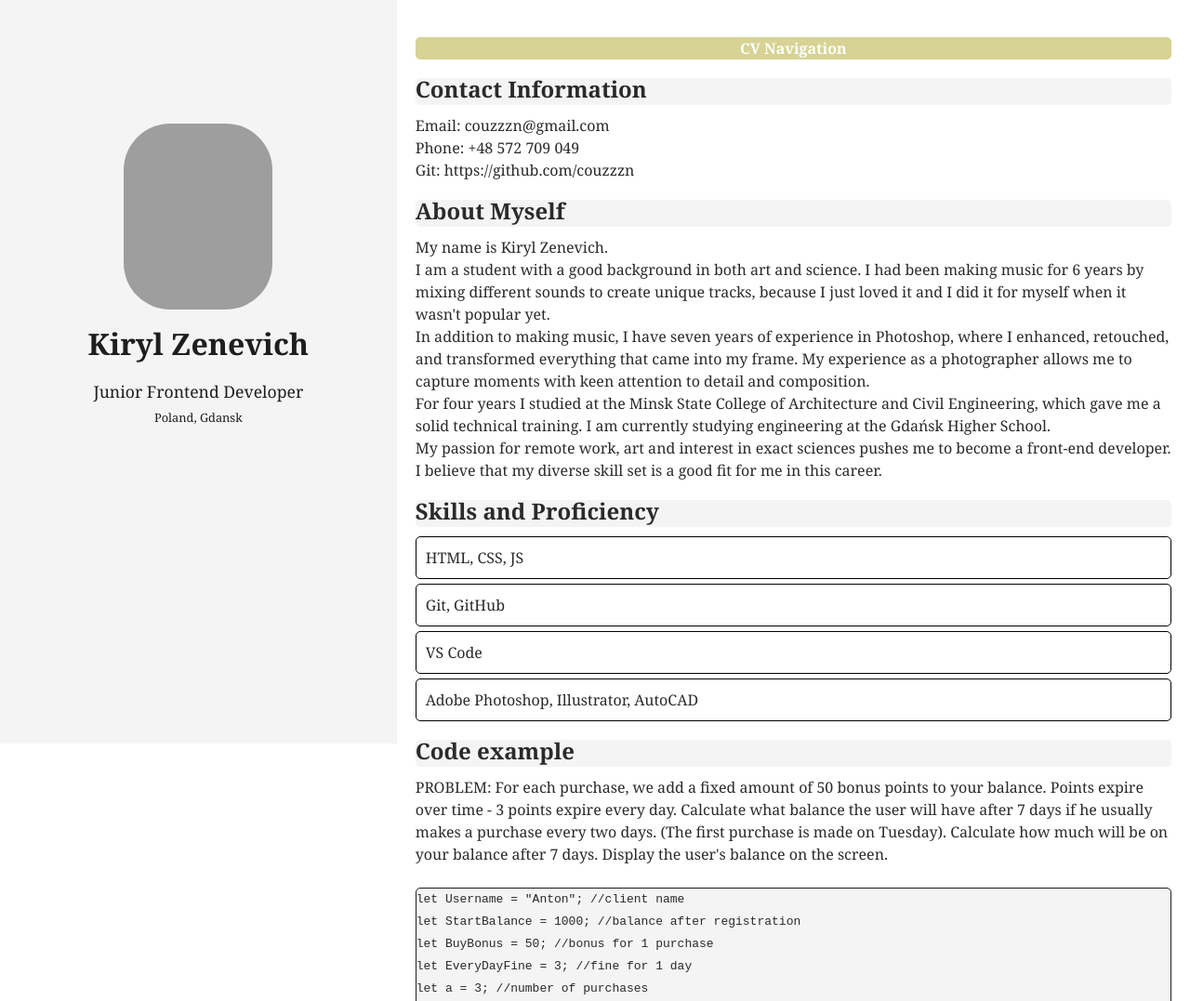
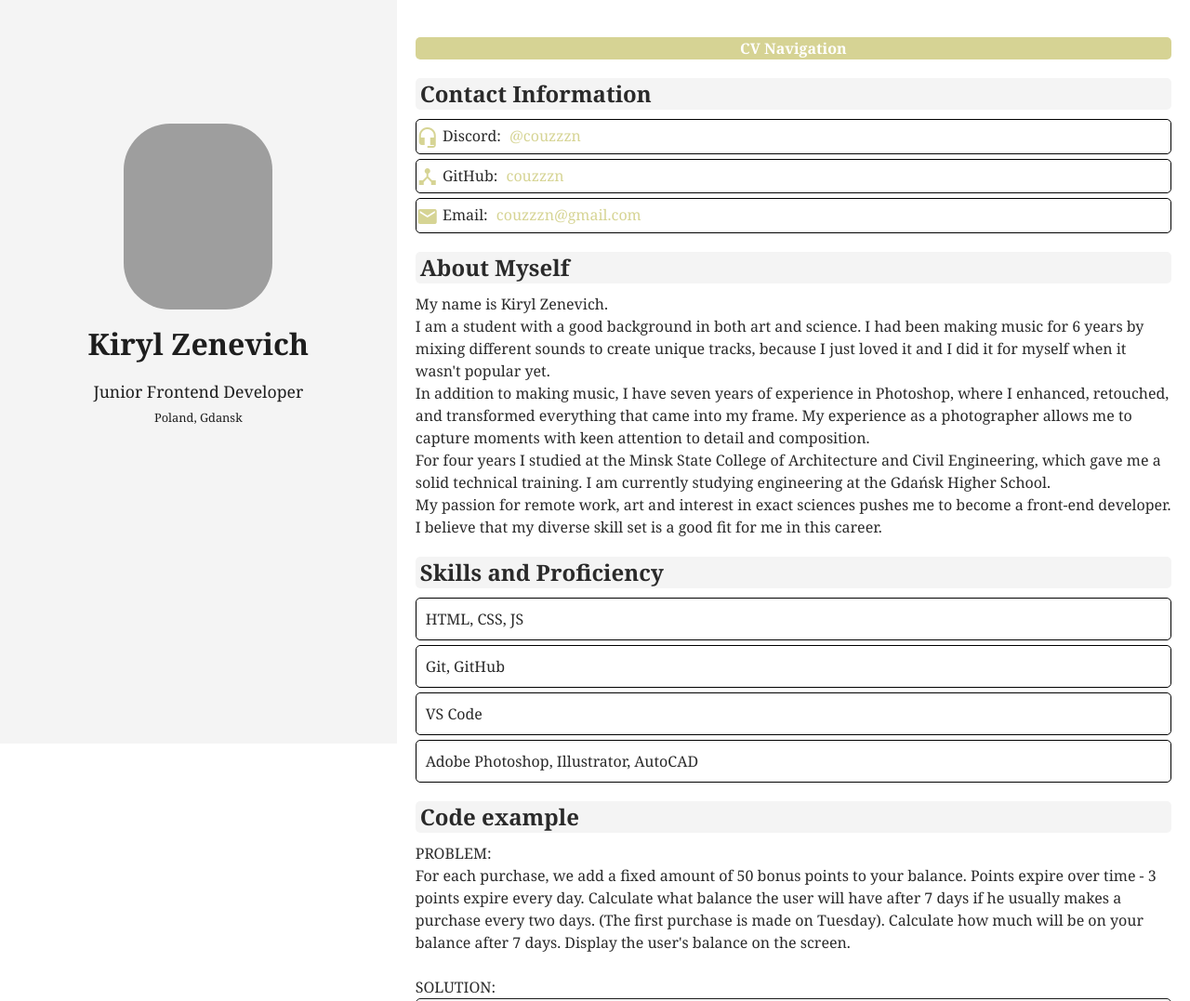
Before and after one commit to couzzzn/rsschool-cv, a plain HTML site: page index.html in a window 1280 px wide. Shown: the top 1077 px of the page at 93% size. Drawn offline with Linux system fonts and the light colour scheme; grey boxes are pictures that could not be loaded.

Commit message:
docs: added icons, favicon added, added some changes in html and css

```diff
--- a/index.html
+++ b/index.html
@@ -4,6 +4,9 @@
     <meta charset="UTF-8" />
     <meta name="viewport" content="width=device-width, initial-scale=1.0" />
     <title>My CV</title>
+    <link type="image/x-icon" href="/assets/img/3757968.ico" rel="shortcut icon" />
+    <link type="Image/x-icon" href="/assets/img/3757968.ico" rel="icon" />
+    <link rel="stylesheet" href="https://fonts.googleapis.com/icon?family=Material+Icons">
     <link rel="stylesheet" href="style.css" />
     <script src="script.js"></script>
   </head>
@@ -48,9 +51,17 @@
       </nav>
       <section class="contact">
         <h2 id="title-contact">Contact Information</h2>
-        <p>Email: couzzzn@gmail.com</p>
-        <p>Phone: +48 572 709 049</p>
-        <p>Git: https://github.com/couzzzn</p>
+        <ul class="contact-list">
+        <li class="contact-list-element">
+          <i class="material-icons">headset_mic</i> Discord: <a class="discord" href="https://discord.com/">@couzzzn</a>
+        </li>
+        <li class="contact-list-element">
+          <i class="material-icons">device_hub</i> GitHub: <a class="git-hub" href="https://github.com/couzzzn">couzzzn</a>
+        </li>
+        <li class="contact-list-element">
+          <i class="material-icons">mail</i> Email: <a class="mail" href="mailto:couzzzn@gmail.com&body=привет">couzzzn@gmail.com</a>
+        </li>
+        </ul>
       </section>
       <section class="bio">
         <h2 id="title-bio">About Myself</h2>
@@ -87,14 +98,14 @@
       <section class="code">
         <h2 id="title-code">Code example</h2>
         <p>
-          PROBLEM: For each purchase, we add a fixed amount of 50 bonus points
+          PROBLEM: <br>For each purchase, we add a fixed amount of 50 bonus points
           to your balance. Points expire over time - 3 points expire every day.
           Calculate what balance the user will have after 7 days if he usually
           makes a purchase every two days. (The first purchase is made on
           Tuesday). Calculate how much will be on your balance after 7 days.
           Display the user's balance on the screen.
-        </p>
-        <br />
+        </p> <br>
+        <p>SOLUTION:</p>
         <div class="code-example">
           <code>
             <pre>
--- a/style.css
+++ b/style.css
@@ -154,9 +154,71 @@ section {
   margin-bottom: 20px;
 }
 
+.mail {
+  text-decoration: none;
+  color: var(--main-yellow);
+  border-radius: 5px;
+  padding: 0px 5px;
+}
+
+.mail:hover,
+.mail:focus {
+  color: var(--back-yellow);
+
+}
+
+.discord {
+  text-decoration: none;
+  color: var(--main-yellow);
+  border-radius: 5px;
+  padding: 0px 5px;
+}
+
+.discord:hover,
+.discord:focus {
+  color: var(--back-yellow);
+
+}
+
+.git-hub {
+  text-decoration: none;
+  color: var(--main-yellow);
+  border-radius: 5px;
+  padding: 0px 5px;
+}
+
+.git-hub:hover,
+.git-hub:focus {
+  color: var(--back-yellow);
+
+}
+
+.contact {
+  vertical-align: middle;
+}
+
+.contact-list {
+  list-style-type: none;
+}
+
+.contact-list-element {
+  padding: 5px 0px;
+  margin: 5px 0px;
+  border: 1px solid black;
+  border-radius: 5px;
+}
+
+.material-icons {
+  padding: 0px;
+  margin: 0px;
+  vertical-align: middle;
+  color: var(--main-yellow);
+  font-size: 24px;
+}
+
 h2 {
   margin-bottom: 10px;
-  padding-bottom: 5px;
+  padding: 5px;
   background-color: var(--third-black);
   border-radius: 5px;
 }
```
